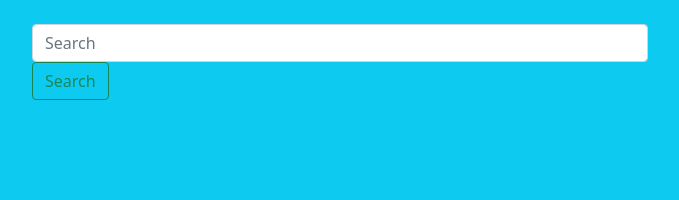
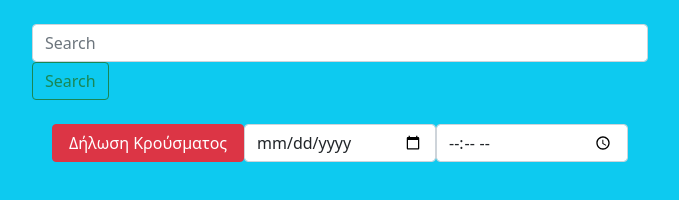
Before and after one commit to d4g10ur0s/WebApplicationProject_21_22, a website: page userpage.html in a window 1280 px wide. Shown: the whole page, without its empty margins (300-979 px from the left). Drawn offline with nearby package versions, Linux system fonts and the light colour scheme.

Commit message:
Add files via upload

```diff
--- a/userpage.html
+++ b/userpage.html
@@ -35,10 +35,15 @@
           <button class="btn btn-outline-success my-2 my-sm-0" type="submit" >Search</button>
         </form>
       </div>
+      <div class="row justify-content-center align-items-center" id="krousmaform" style = "padding-bottom: 25px;">
+        <button type="button col-md-4" class="btn btn-danger" id="krousmabutton" style="width:15%;">Δήλωση Κρούσματος</button>
+        <input class="form-control col-md-4" type="date" id="krousmadate" style="width:15%;">
+        <input class="form-control col-md-4" type="time" id="krousmatime" style="width:15%;">
+      </div>
     </div>
     <div class="container-fluid">
       <div class="row justify-content-center align-items-center">
-        <div class="container-fluid" id = "map" style="height:800px;width:75%;"></div>
+        <div class="container-fluid" id = "map" style="height:800px;width:75%;padding-bottom:25px;"></div>
         <!-- map script -->
       </div>
     </div>
```
